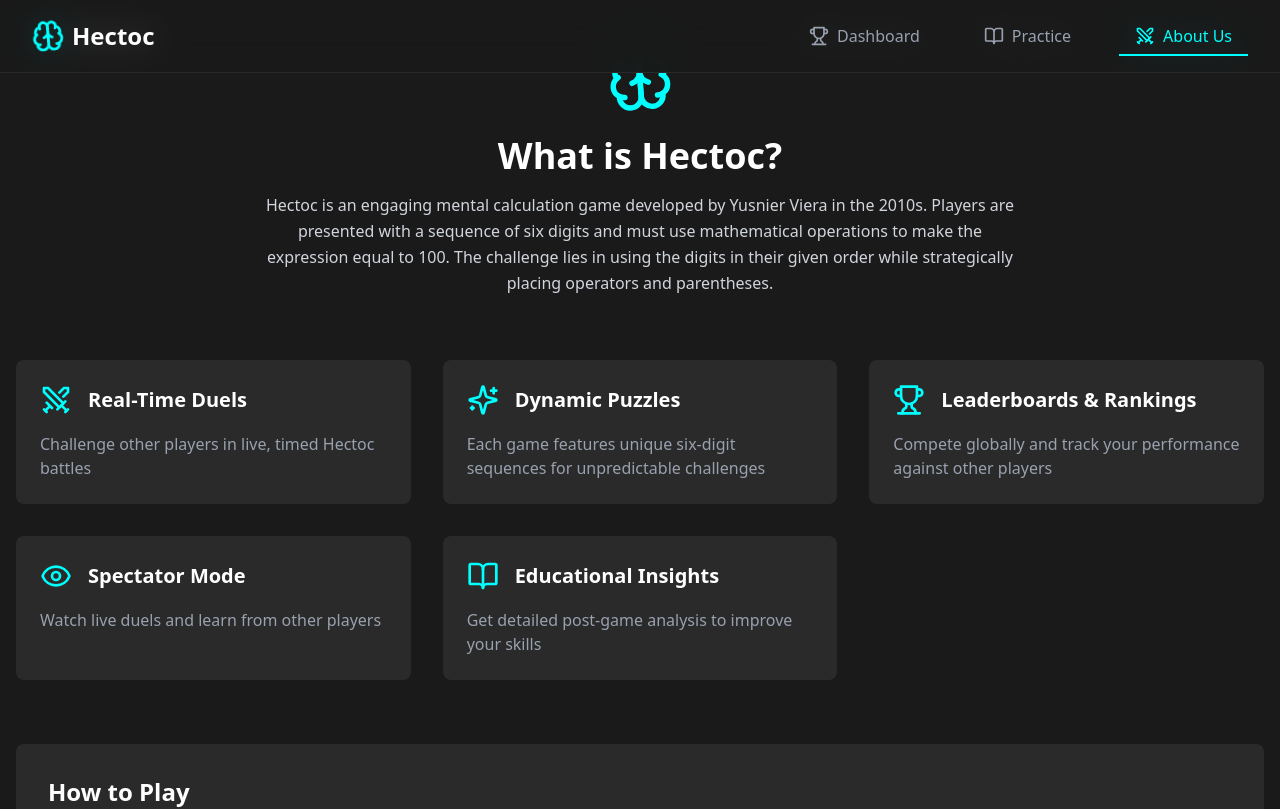
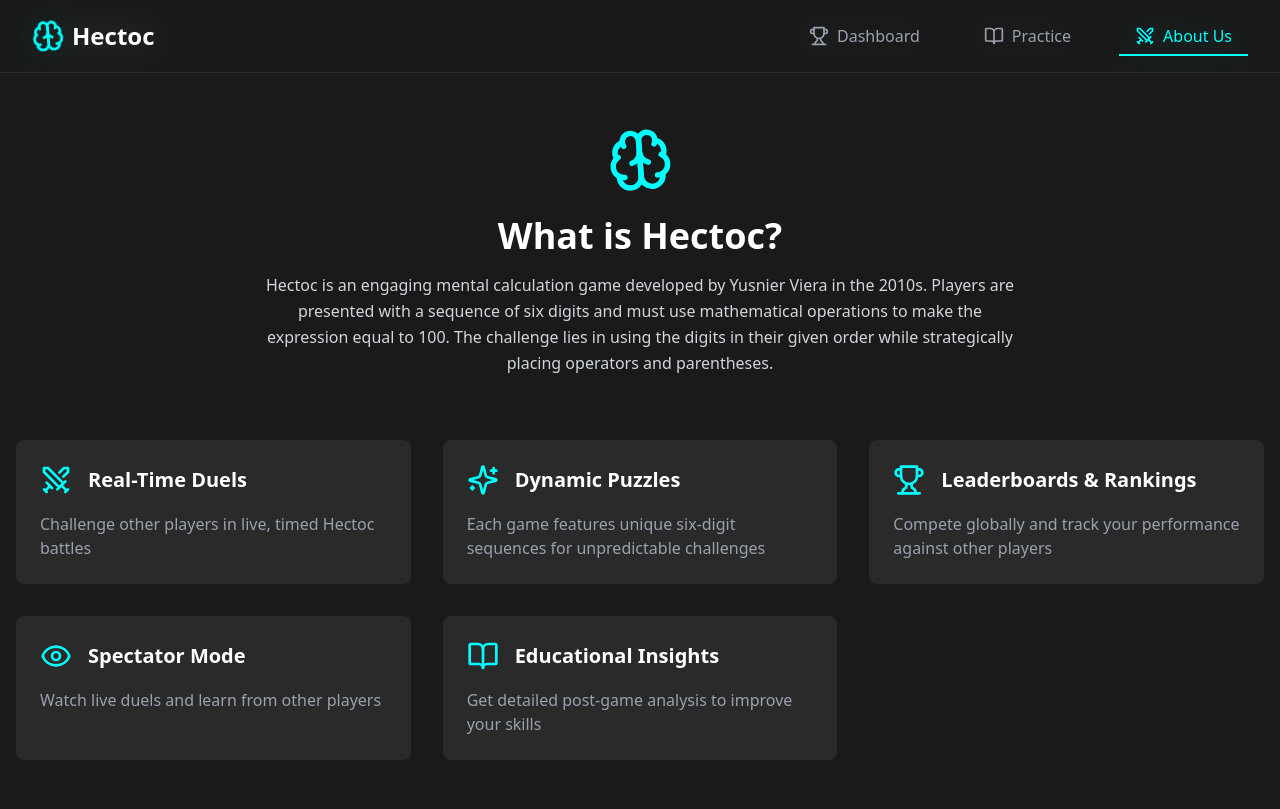
Before and after one commit to PiyushBoora/HectoClash, a React (Vite) app in the folder Client/: page /about in a window 1280 px wide. Shown: the top 809 px of the page. Built offline with nearby package versions, Linux system fonts and the light colour scheme; no server answers.

Commit message:
add padding

```diff
--- a/Client/src/pages/About.tsx
+++ b/Client/src/pages/About.tsx
@@ -32,7 +32,7 @@
   ];
 
   return (
-    <div className="min-h-screen bg-[#1a1a1a]">
+    <div className="min-h-screen pt-20 bg-[#1a1a1a]">
       <Header />
 
       <div className="container mx-auto px-4 py-12">
--- a/Client/src/pages/Dashboard.tsx
+++ b/Client/src/pages/Dashboard.tsx
@@ -106,7 +106,7 @@
   }
 
   return (
-    <div className="min-h-screen bg-gradient-to-br from-[#121212] to-[#1d1d1d] pt-10 px-4 sm:px-6 lg:px-8 text-white">
+    <div className="min-h-screen bg-gradient-to-br from-[#121212] to-[#1d1d1d] pt-30 px-4 sm:px-6 lg:px-8 text-white">
       <div className="max-w-7xl mx-auto space-y-8">
         {/* Stats Section */}
         <motion.div
```
